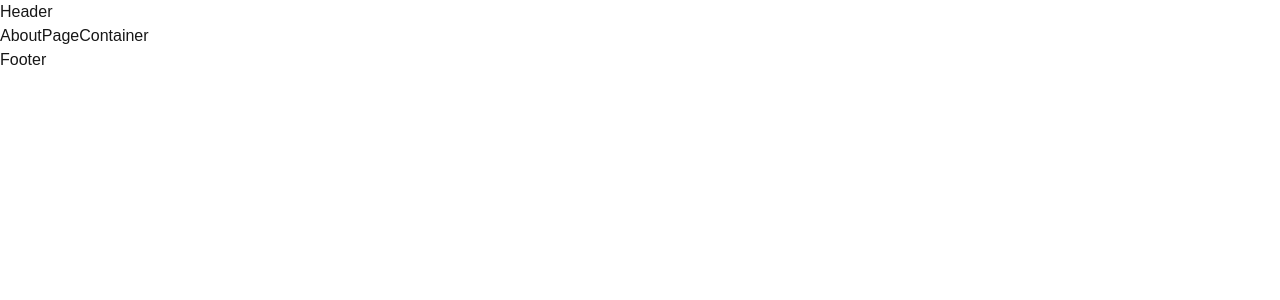
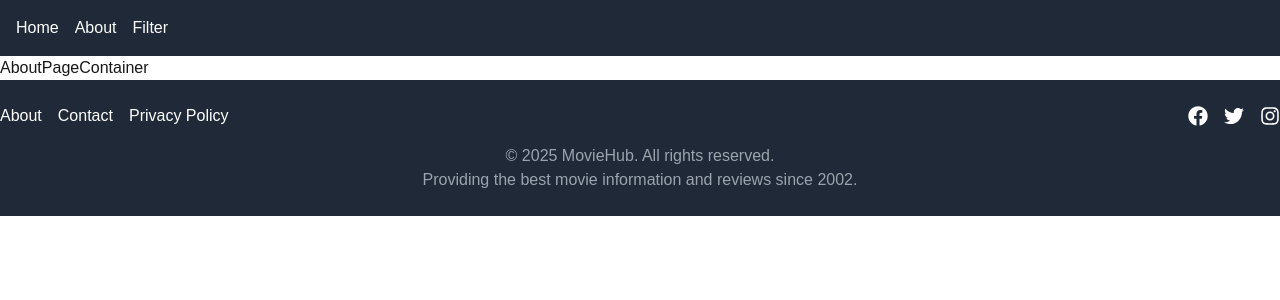
Before and after one commit to ibotchori/movies, a Next.js app: page /about in a window 1280 px wide. Shown: the top 300 px of the page. Built offline with nearby package versions, Linux system fonts and the light colour scheme.

Commit message:
feat: add footer and header components with navigation links and social media icons

```diff
--- a/components/common/Footer/Footer.jsx
+++ b/components/common/Footer/Footer.jsx
@@ -1,7 +1,55 @@
+import Link from "next/link"
 import React from "react"
+import { FaFacebook, FaTwitter, FaInstagram } from "react-icons/fa"
 
 const Footer = () => {
-  return <div>Footer</div>
+  return (
+    <footer className="bg-gray-800 text-white py-6 ">
+      <div className="container mx-auto flex flex-col md:flex-row justify-between items-center">
+        <nav className="flex gap-4 mb-4 md:mb-0">
+          <Link href="/about" className="hover:text-gray-400">
+            About
+          </Link>
+          <Link href="/contact" className="hover:text-gray-400">
+            Contact
+          </Link>
+          <Link href="/privacy" className="hover:text-gray-400">
+            Privacy Policy
+          </Link>
+        </nav>
+        <div className="flex gap-4 text-xl">
+          <a
+            href="https://facebook.com"
+            target="_blank"
+            rel="noopener noreferrer"
+            className="hover:text-gray-400"
+          >
+            <FaFacebook />
+          </a>
+          <a
+            href="https://twitter.com"
+            target="_blank"
+            rel="noopener noreferrer"
+            className="hover:text-gray-400"
+          >
+            <FaTwitter />
+          </a>
+          <a
+            href="https://instagram.com"
+            target="_blank"
+            rel="noopener noreferrer"
+            className="hover:text-gray-400"
+          >
+            <FaInstagram />
+          </a>
+        </div>
+      </div>
+      <div className="text-center mt-4 text-gray-400">
+        <p>&copy; {new Date().getFullYear()} MovieHub. All rights reserved.</p>
+        <p>Providing the best movie information and reviews since 2002.</p>
+      </div>
+    </footer>
+  )
 }
 
 export default Footer
--- a/components/common/Header/Header.jsx
+++ b/components/common/Header/Header.jsx
@@ -1,7 +1,21 @@
-import React from "react"
+import Link from "next/link"
 
 const Header = () => {
-  return <div>Header</div>
+  return (
+    <header className="p-4 bg-gray-800 text-white flex justify-between items-center ">
+      <nav className="flex gap-4">
+        <Link className="hover:text-gray-400" href="/">
+          Home
+        </Link>
+        <Link className="hover:text-gray-400" href="/about">
+          About
+        </Link>
+        <Link className="hover:text-gray-400" href="/filter">
+          Filter
+        </Link>
+      </nav>
+    </header>
+  )
 }
 
 export default Header
--- a/package.json
+++ b/package.json
@@ -12,6 +12,7 @@
     "next": "15.1.6",
     "react": "^19.0.0",
     "react-dom": "^19.0.0",
+    "react-icons": "^5.4.0",
     "react-paginate": "^8.3.0"
   },
   "devDependencies": {
```
Also changed, not shown: 1 other file (tests, documents, lock files or other folders).
